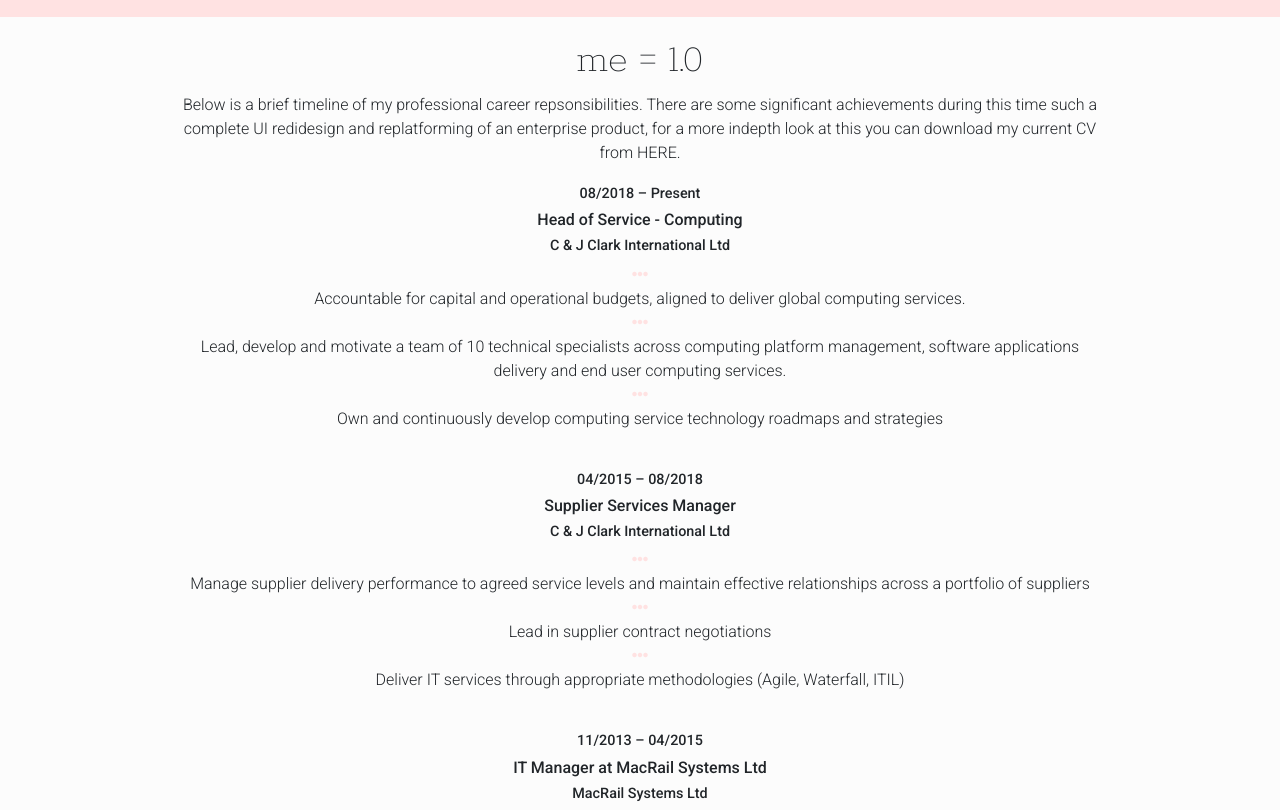
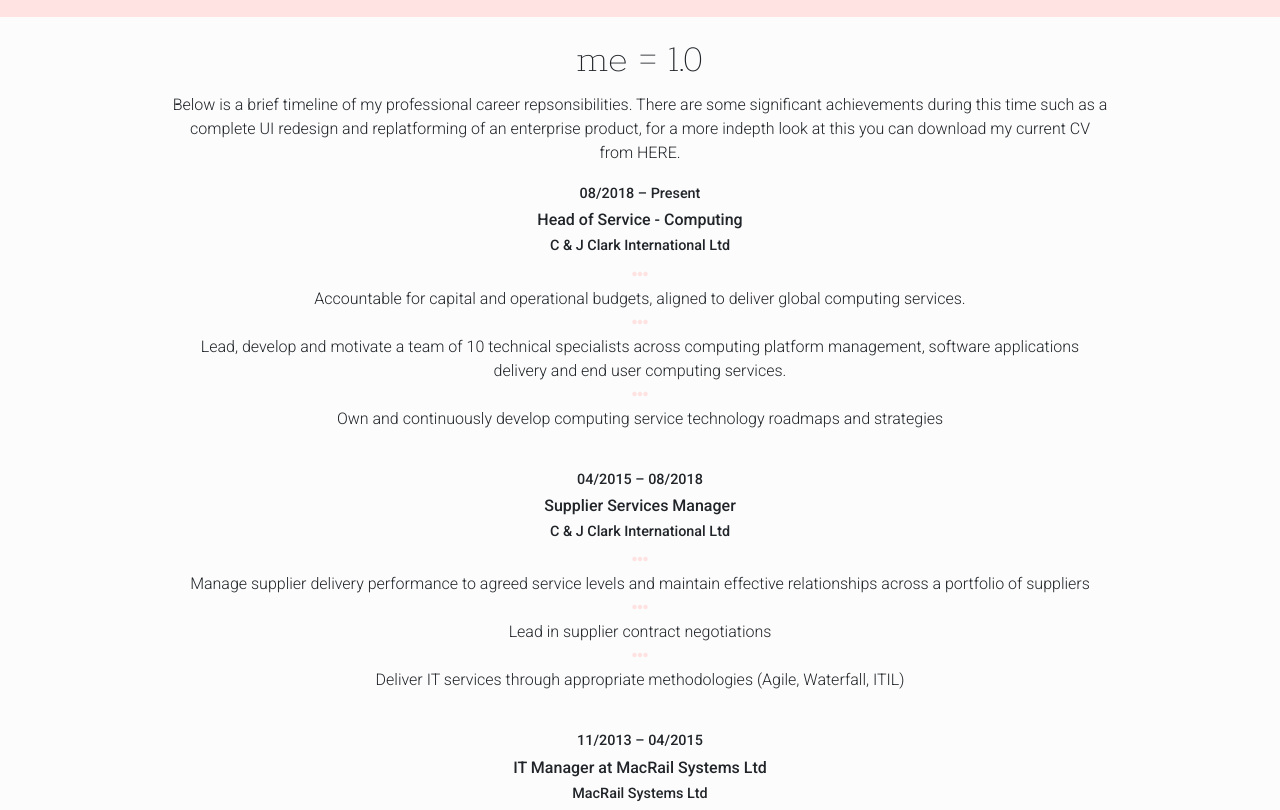
Before and after one commit to PaulWheatcroft/paulwheatcroft, a plain HTML site: page index.html in a window 1280 px wide. Shown: the part 2880-3690 px from the top of the page. Drawn offline with nearby package versions, Linux system fonts and the light colour scheme.

Commit message:
Fix: Typos

```diff
--- a/index.html
+++ b/index.html
@@ -146,7 +146,7 @@
 <div id="cv" class="primary-div-spacing">
   <h1>me = 1.0</h1>
   <p class="wow animate__animated animate__fadeIn">
-    Below is a brief timeline of my professional career repsonsibilities. There are some significant achievements during this time such a complete UI redidesign and replatforming of an enterprise product, for a more indepth look at this you can download my current CV from HERE.
+    Below is a brief timeline of my professional career repsonsibilities. There are some significant achievements during this time such as a complete UI redesign and replatforming of an enterprise product, for a more indepth look at this you can download my current CV from HERE.
   </p>
   <ul class="list-unstyled">
     <li class="wow animate__animated animate__fadeInUp">
```
